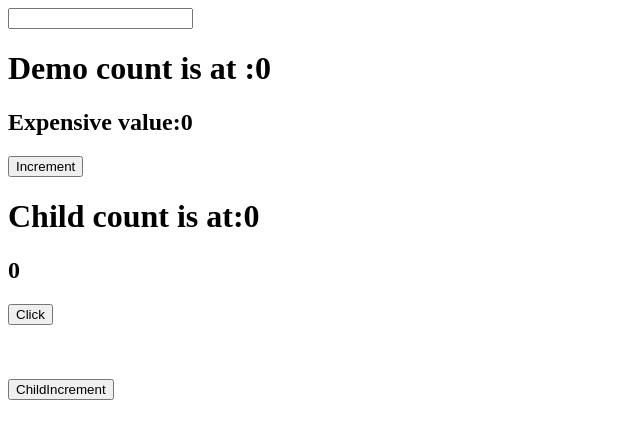
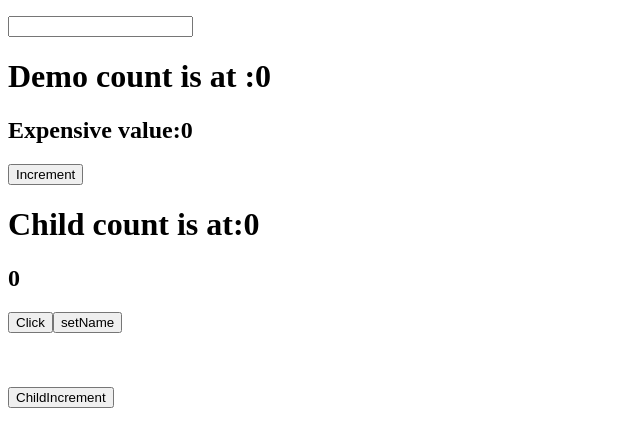
Before and after one commit to bobbyDeepak1415/React_Hooks, a React (Vite) app: page / in a window 1280 px wide. Shown: the top 446 px of the page, without its empty margins (0-640 px from the left). Built offline with nearby package versions, Linux system fonts and the light colour scheme.

Commit message:
setup done

```diff
--- a/src/Child1.jsx
+++ b/src/Child1.jsx
@@ -1,22 +1,23 @@
 import React, { useState, memo } from "react";
 
-const Child1 = ({ count, updatedValue }) => {
+const Child1 = ({ count, updatedValue, setTitle }) => {
   console.log("child rendering...");
 
   const [num, setNum] = useState(0);
+
+  let name = "Bobby";
 
   return (
     <div>
       <h1>Child count is at:{count}</h1>
       <h2>{num}</h2>
       <button onClick={() => setNum(num + 1)}>Click</button>
+      <button onClick={() => setTitle(name)}>setName</button>
       <br />
       <br />
       <br />
       <br />
-      <button onClick={updatedValue}>
-        ChildIncrement
-      </button>
+      <button onClick={updatedValue}>ChildIncrement</button>
     </div>
   );
 };
--- a/src/Demo.jsx
+++ b/src/Demo.jsx
@@ -7,6 +7,7 @@ const Demo = () => {
 
   const [count, setCount] = useState(0);
   const [item, setItem] = useState("");
+  const [title,setTitle]=useState("")
 
   const expensiveValue = useMemo(() => {
     console.log("expensive function run...");
@@ -18,15 +19,18 @@ const Demo = () => {
     handleClick(setCount);
   }, []);
 
+
+
   return (
     <div>
+      <p>{title}</p>
       <input value={item} onChange={(e) => setItem(e.target.value)} />
       <h1>Demo count is at :{count}</h1>
       <h2>Expensive value:{expensiveValue}</h2>
 
       <button onClick={() => setCount(count + 1)}>Increment</button>
       <div>
-        <Child1 updatedValue={countFromChild} count={count} />
+        <Child1 setTitle={setTitle} updatedValue={countFromChild} count={count} />
       </div>
     </div>
   );
```
